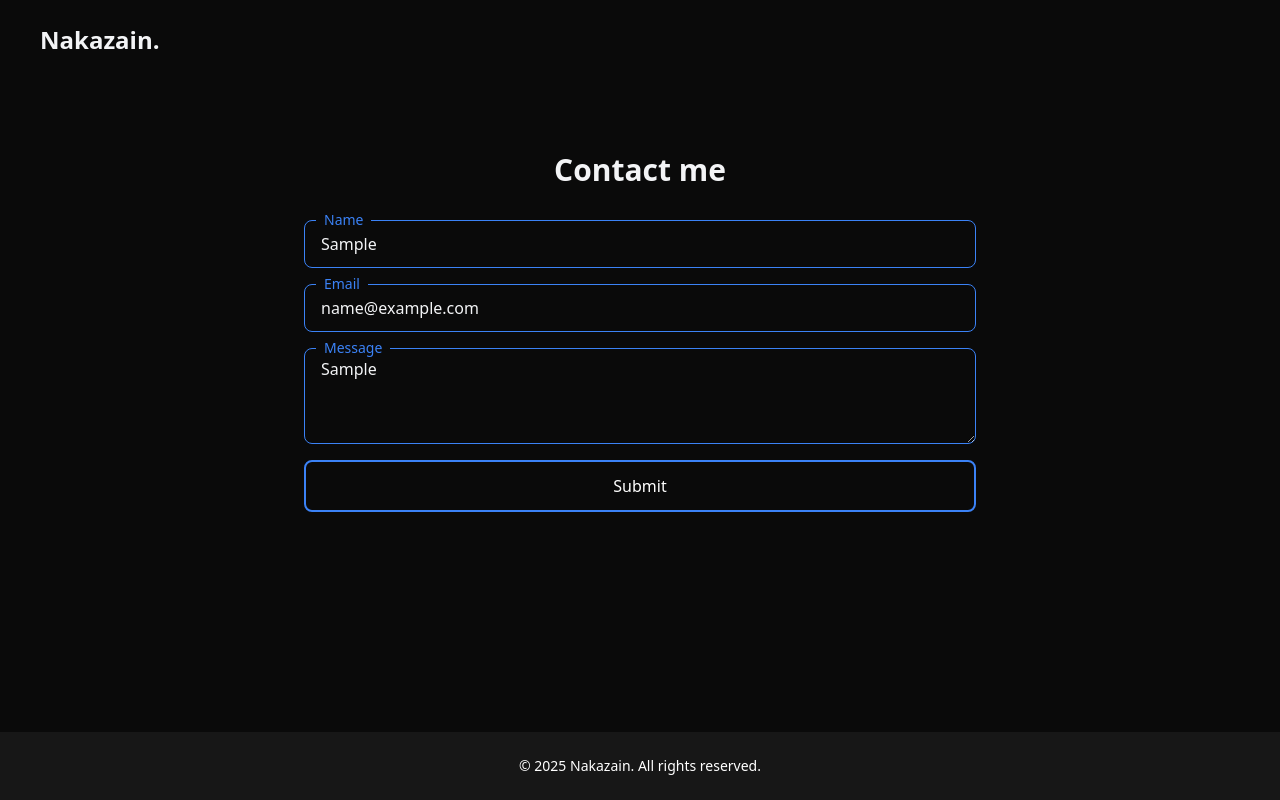
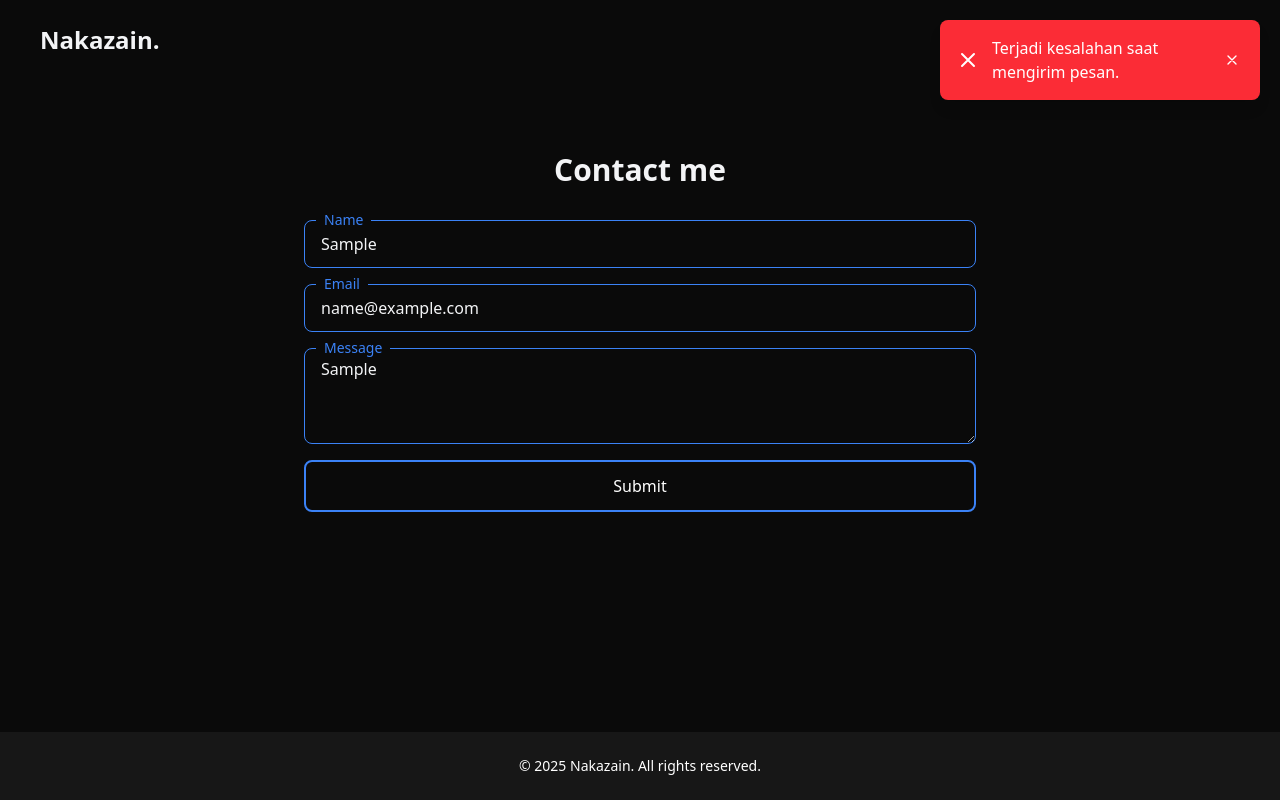
Before and after one commit to Nakazain/Porto-w-anime-js, a React (Vite) app: page / in a window 1280 px wide. Both pictures are taken after typing "Sample", "name@example.com", "Sample" into the empty fields and a click on the button "Submit". Shown: the part 1668-2468 px from the top of the page. Built offline with nearby package versions, Linux system fonts and the light colour scheme; no server answers.

Commit message:
Adding toaster

```diff
--- a/src/App.tsx
+++ b/src/App.tsx
@@ -9,10 +9,12 @@ import Card from "./component/card";
 import Input from "./component/input";
 import Footer from "./component/footer";
 import Loader from "./component/loader";
+import { useToast } from "./context/ToastProvider";
 
 function App() {
   const [email, setEmail] = useState("");
   const [nama, setNama] = useState("");
+  const { showToast } = useToast();
   const [message, setMessage] = useState("");
   const viewportWidth = window.innerWidth;
   const viewportHeight = window.innerHeight;
@@ -93,10 +95,14 @@ function App() {
       });
 
       const result = await response.json();
-      alert(result.ok ? "Pesan terkirim!" : "Gagal mengirim pesan.");
+      if (result.ok) {
+        showToast("Pesan berhasil terkirim!", 'success');
+      } else {
+        showToast("Gagal mengirim pesan", "error")
+      }
     } catch (error) {
       console.error("Error:", error);
-      alert("Terjadi kesalahan saat mengirim pesan.");
+      showToast("Terjadi kesalahan saat mengirim pesan.", "error")
     } finally {
       formCont?.classList.remove("hidden");
       loader?.classList.add("hidden");
--- /dev/null
+++ b/src/component/Toaster.tsx
@@ -0,0 +1,68 @@
+import React, { useEffect, useRef } from 'react';
+import { animate } from 'animejs';
+
+interface ToastProps {
+  message: string;
+  type: 'success' | 'error';
+  onClose: () => void;
+}
+
+const icons = {
+  success: (
+    <svg className="w-6 h-6 text-white" fill="none" stroke="currentColor" viewBox="0 0 24 24" xmlns="http://www.w3.org/2000/svg"><path strokeLinecap="round" strokeLinejoin="round" strokeWidth="2" d="M5 13l4 4L19 7"></path></svg>
+  ),
+  error: (
+    <svg className="w-6 h-6 text-white" fill="none" stroke="currentColor" viewBox="0 0 24 24" xmlns="http://www.w3.org/2000/svg"><path strokeLinecap="round" strokeLinejoin="round" strokeWidth="2" d="M6 18L18 6M6 6l12 12"></path></svg>
+  ),
+};
+
+const Toaster: React.FC<ToastProps> = ({ message, type, onClose }) => {
+  const toastRef = useRef<HTMLDivElement>(null);
+
+  useEffect(() => {
+    if (toastRef.current) {
+      animate(toastRef.current, {
+        opacity: [0, 1],
+        translateX: ['100%', '0%'],
+        duration: 500,
+        easing: 'easeOutExpo',
+      });
+
+      const timer = setTimeout(() => {
+        handleClose();
+      }, 4000);
+
+      return () => clearTimeout(timer);
+    }
+  }, []);
+
+  const handleClose = () => {
+    if (toastRef.current) {
+      animate(toastRef.current, {
+        opacity: [1, 0],
+        translateX: ['0%', '100%'],
+        duration: 500,
+        easing: 'easeInExpo',
+        complete: onClose,
+      });
+    }
+  };
+
+  const baseClasses = "flex items-center p-4 mb-4 text-white rounded-lg shadow-lg w-full max-w-xs";
+  const typeClasses = {
+    success: "bg-green-500",
+    error: "bg-red-500",
+  };
+
+  return (
+    <div ref={toastRef} className={`${baseClasses} ${typeClasses[type]}`}>
+      <div className="mr-3">{icons[type]}</div>
+      <div className="flex-grow">{message}</div>
+      <button onClick={handleClose} className="ml-4 p-1 rounded-full hover:bg-black/20 focus:outline-none">
+        <svg className="w-4 h-4 text-white" fill="none" stroke="currentColor" viewBox="0 0 24 24" xmlns="http://www.w3.org/2000/svg"><path strokeLinecap="round" strokeLinejoin="round" strokeWidth="2" d="M6 18L18 6M6 6l12 12"></path></svg>
+      </button>
+    </div>
+  );
+};
+
+export default Toaster;
--- a/src/component/loader.tsx
+++ b/src/component/loader.tsx
@@ -1,6 +1,6 @@
 import '../index.css';
 
-const Loader = () => {
+export default function Loader() {
   return (
     <div className="styled-wrapper">
       <div className="loader-wrapper">
@@ -16,4 +16,3 @@ const Loader = () => {
     </div>
   );
 };
-export default Loader;
--- /dev/null
+++ b/src/context/ToastProvider.tsx
@@ -0,0 +1,55 @@
+import React, { createContext, useContext, useState, type ReactNode } from 'react';
+import Toaster from '../component/Toaster';
+
+interface Toast {
+  id: number;
+  message: string;
+  type: 'success' | 'error';
+}
+
+interface ToastContextType {
+  showToast: (message: string, type: 'success' | 'error') => void;
+}
+
+const ToastContext = createContext<ToastContextType | undefined>(undefined);
+
+export const ToastProvider: React.FC<{ children: ReactNode }> = ({ children }) => {
+  const [toasts, setToasts] = useState<Toast[]>([]);
+
+  const showToast = (message: string, type: 'success' | 'error') => {
+    const newToast: Toast = {
+      id: Date.now(),
+      message,
+      type,
+    };
+    setToasts((prevToasts) => [...prevToasts, newToast]);
+  };
+
+  const removeToast = (id: number) => {
+    setToasts((prevToasts) => prevToasts.filter((toast) => toast.id !== id));
+  };
+
+  return (
+    <ToastContext.Provider value={{ showToast }}>
+      {children}
+      <div className="fixed top-5 right-5 z-50">
+        {toasts.map((toast) => (
+          <Toaster
+            key={toast.id}
+            message={toast.message}
+            type={toast.type}
+            onClose={() => removeToast(toast.id)}
+          />
+        ))}
+      </div>
+    </ToastContext.Provider>
+  );
+};
+
+export const useToast = () => {
+  const context = useContext(ToastContext);
+  if (!context) {
+    throw new Error('useToast must be used within a ToastProvider');
+  }
+  return context;
+};
```
Also changed, not shown: src/main.tsx (+8 -5 lines).
